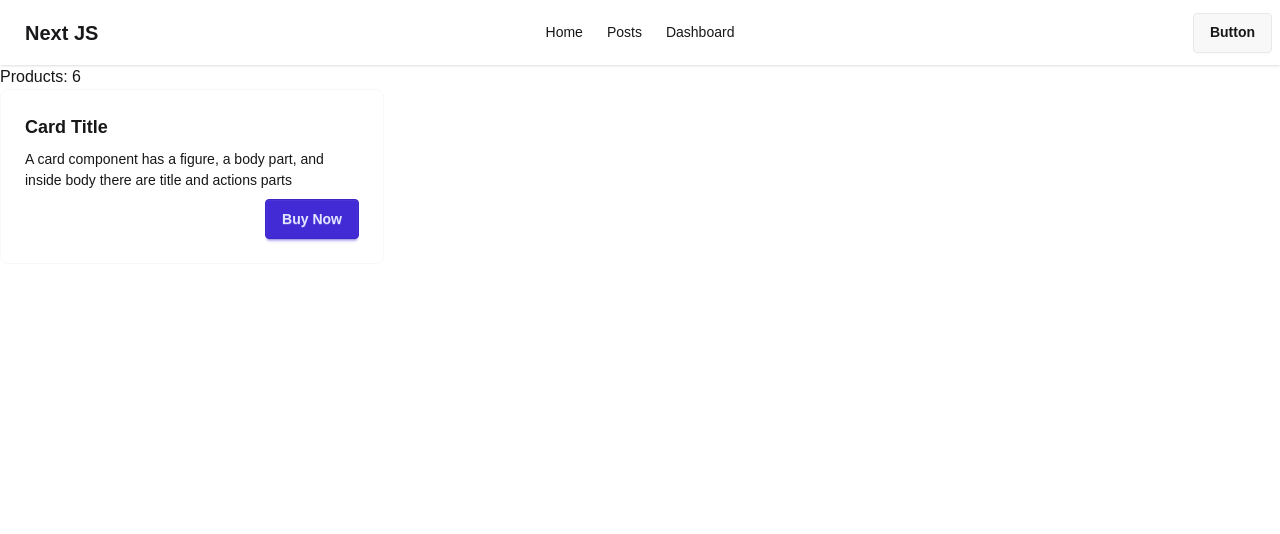
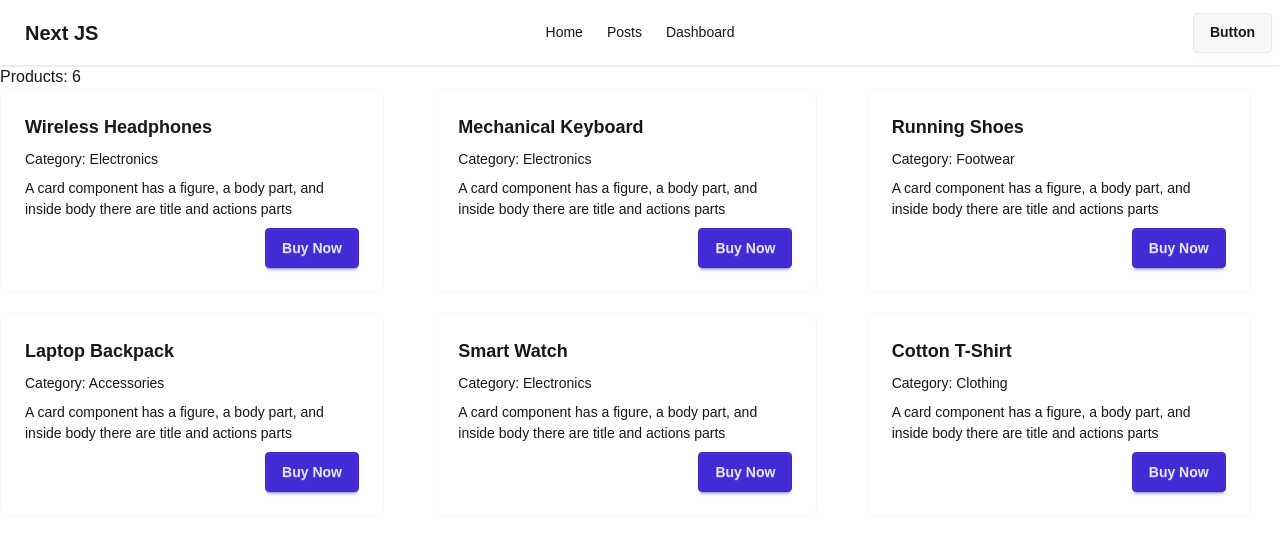
Before and after one commit to asm-saim/v3.nextjs-data-caching, a Next.js app: page /products in a window 1280 px wide. Shown: the top 534 px of the page. Built offline with nearby package versions, Linux system fonts and the light colour scheme; data requests are answered from the project's data file.

Commit message:
data displayed in UI

```diff
--- a/app/components/Products.tsx
+++ b/app/components/Products.tsx
@@ -1,8 +1,9 @@
-const Products = ({ products }) => {
+const Products = ({ product }) => {
   return (
     <div className="card card-border bg-base-100 w-96">
       <div className="card-body">
-        <h2 className="card-title">Card Title</h2>
+        <h2 className="card-title">{product.name}</h2>
+        <h4>Category: {product.category}</h4>
         <p>A card component has a figure, a body part, and inside body there are title and actions parts</p>
         <div className="card-actions justify-end">
           <button className="btn btn-primary">Buy Now</button>
--- a/app/products/page.tsx
+++ b/app/products/page.tsx
@@ -12,7 +12,9 @@ const page = async () => {
     <div>
       <h1>Products: {products.length}</h1>
       <div className="grid grid-cols-3 gap-5">
-        <Products key={products.id} products={products}></Products>
+        {products.map((product) => (
+          <Products key={product.id} product={product}></Products>
+        ))}
       </div>
     </div>
   );
```
